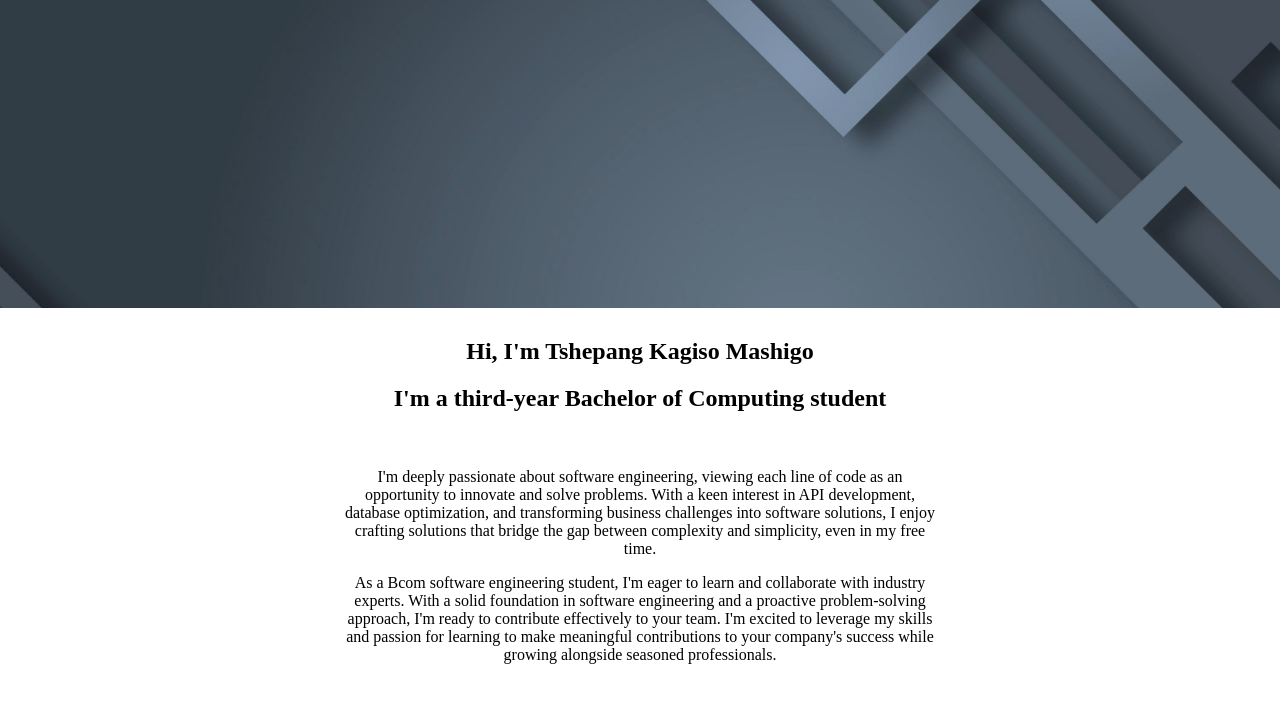
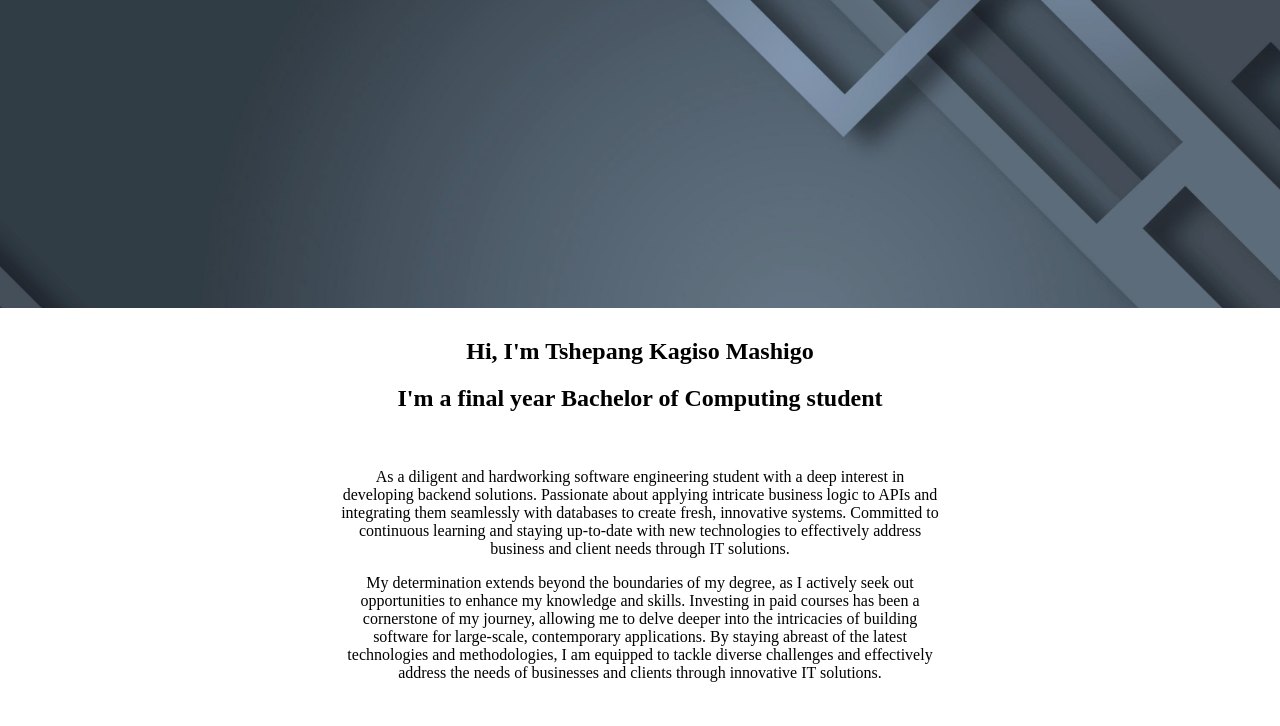
Before and after one commit to tshepangkagiso/Portfolio, a plain HTML site: page index.html in a window 1280 px wide. Shown: the part 74-800 px from the top of the page. Drawn offline with Linux system fonts and the light colour scheme.

Commit message:
version 3

```diff
--- a/index.html
+++ b/index.html
@@ -30,12 +30,12 @@
         <section class="introContainer" id="about">
             <div class="headings">
                 <h1>Hi, I'm Tshepang Kagiso Mashigo</h1>
-                <h2>I'm a third-year Bachelor of Computing student</h2>
+                <h2>I'm a final year Bachelor of Computing student</h2>
             </div>
 
             <div class="intro">
-                <p>I'm deeply passionate about software engineering, viewing each line of code as an opportunity to innovate and solve problems. With a keen interest in API development, database optimization, and transforming business challenges into software solutions, I enjoy crafting solutions that bridge the gap between complexity and simplicity, even in my free time.</p>
-                <p>As a Bcom software engineering student, I'm eager to learn and collaborate with industry experts. With a solid foundation in software engineering and a proactive problem-solving approach, I'm ready to contribute effectively to your team. I'm excited to leverage my skills and passion for learning to make meaningful contributions to your company's success while growing alongside seasoned professionals.</p>
+                <p>As a diligent and hardworking software engineering student with a deep interest in developing backend solutions. Passionate about applying intricate business logic to APIs and integrating them seamlessly with databases to create fresh, innovative systems. Committed to continuous learning and staying up-to-date with new technologies to effectively address business and client needs through IT solutions.</p>
+                <p>My determination extends beyond the boundaries of my degree, as I actively seek out opportunities to enhance my knowledge and skills. Investing in paid courses has been a cornerstone of my journey, allowing me to delve deeper into the intricacies of building software for large-scale, contemporary applications. By staying abreast of the latest technologies and methodologies, I am equipped to tackle diverse challenges and effectively address the needs of businesses and clients through innovative IT solutions.</p>
             </div>
 
             <div class="imageFrame">
```
Also changed, not shown: 2 other files.
